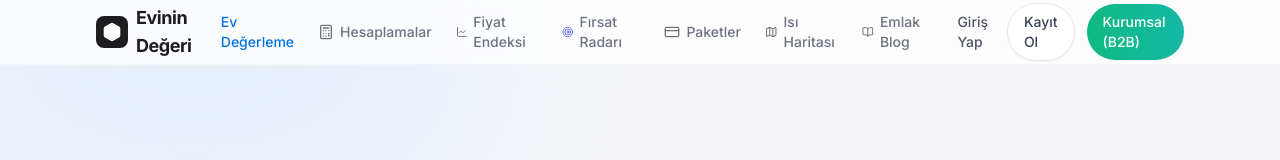
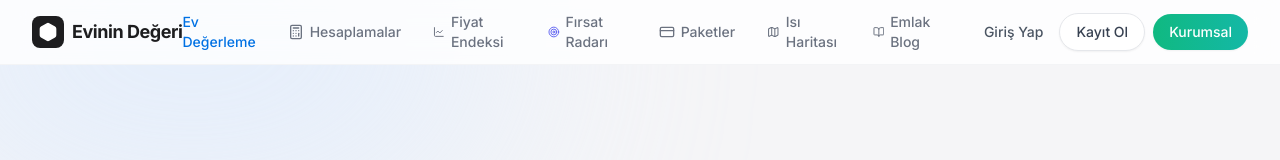
Before and after one commit to pues34/evinin-degeri, a Next.js app: page / in a window 1280 px wide. Shown: the top 160 px of the page. Built offline with nearby package versions, Linux system fonts and the light colour scheme; no server answers; the database is empty.

Commit message:
fix(ui): Adjust header layout and update tax info

```diff
--- a/src/components/Footer.tsx
+++ b/src/components/Footer.tsx
@@ -37,7 +37,7 @@ export default async function Footer() {
                             </div>
                             <div className="flex items-start gap-2">
                                 <MapPin size={12} className="text-appleBlue shrink-0 mt-0.5" />
-                                <span>Evinin Değeri Gayrimenkul Teknolojileri<br />Muratpaşa Mah. Cemiyet Cad. No:28<br />Bayrampaşa / İstanbul<br /><br /><span className="text-[10px] text-gray-400">Vergi Dairesi: Bayrampaşa VD<br />Vergi No: 3820000000</span></span>
+                                <span>Evinin Değeri Gayrimenkul Teknolojileri<br />Muratpaşa Mah. Cemiyet Cad. No:28<br />Bayrampaşa / İstanbul<br /><br /><span className="text-[10px] text-gray-400">Vergi Dairesi: Tuna<br />Vergi No: 1310852802</span></span>
                             </div>
                         </div>
                     </div>
--- a/src/components/Header.tsx
+++ b/src/components/Header.tsx
@@ -14,16 +14,16 @@ export default function Header() {
 
     return (
         <header className="sticky top-0 w-full bg-white/80 backdrop-blur-md border-b border-gray-100 z-50">
-            <div className="max-w-6xl mx-auto px-4 sm:px-6 lg:px-8">
+            <div className="max-w-[1400px] mx-auto px-4 sm:px-6 lg:px-8">
                 <div className="flex justify-between items-center h-16">
-                    <Link href="/" className="flex items-center gap-2 group">
+                    <Link href="/" className="flex items-center gap-2 group shrink-0">
                         <span className="p-1.5 bg-appleDark text-white rounded-lg group-hover:bg-appleBlue transition-colors">
                             <Hexagon size={20} className="fill-current" />
                         </span>
                         <span className="font-bold text-lg text-appleDark tracking-tight">Evinin Değeri</span>
                     </Link>
 
-                    <nav className="hidden md:flex items-center gap-6">
+                    <nav className="hidden lg:flex items-center gap-4 xl:gap-8 flex-1 justify-center">
                         <Link href="/" className={`text-sm font-medium transition-colors ${pathname === '/' ? 'text-appleBlue' : 'text-gray-500 hover:text-appleDark'}`}>
                             Ev Değerleme
                         </Link>
@@ -46,39 +46,39 @@ export default function Header() {
                             <BookOpen size={16} /> Emlak Blog
                         </Link>
                         {session ? (
-                            <>
+                            <div className="flex items-center gap-2 shrink-0">
                                 {session.user?.role === "realtor" || session.user?.role === "admin" ? (
-                                    <Link href="/b2b/dashboard" className="px-4 py-2 bg-gradient-to-r from-emerald-500 to-teal-500 text-white rounded-full text-sm font-medium shadow-sm hover:shadow-md transition-all flex items-center gap-1.5">
+                                    <Link href="/b2b/dashboard" className="px-4 py-2 bg-gradient-to-r from-emerald-500 to-teal-500 text-white rounded-full text-sm font-medium shadow-sm hover:shadow-md transition-all flex items-center gap-1.5 whitespace-nowrap">
                                         <Building2 size={16} /> B2B Panel
                                     </Link>
                                 ) : (
                                     <>
-                                        <Link href="/portfoy" className="px-4 py-2 bg-appleDark text-white rounded-full text-sm font-medium shadow-sm hover:bg-appleBlue transition-all flex items-center gap-1.5">
+                                        <Link href="/portfoy" className="px-4 py-2 bg-appleDark text-white rounded-full text-sm font-medium shadow-sm hover:bg-appleBlue transition-all flex items-center gap-1.5 whitespace-nowrap">
                                             <User size={16} /> Portföyüm
                                         </Link>
-                                        <Link href="/ai-danisman" className="px-4 py-2 bg-gradient-to-r from-purple-500 to-indigo-600 text-white rounded-full text-sm font-medium shadow-md hover:shadow-lg transition-all flex items-center gap-1.5">
+                                        <Link href="/ai-danisman" className="px-4 py-2 bg-gradient-to-r from-purple-500 to-indigo-600 text-white rounded-full text-sm font-medium shadow-md hover:shadow-lg transition-all flex items-center gap-1.5 whitespace-nowrap">
                                             <Bot size={16} /> AI Danışman
                                         </Link>
                                     </>
                                 )}
-                            </>
+                            </div>
                         ) : (
-                            <div className="flex items-center gap-3">
-                                <Link href="/giris" className="text-sm font-medium text-gray-600 hover:text-appleDark transition-colors">
+                            <div className="flex items-center gap-2 shrink-0">
+                                <Link href="/giris" className="text-sm font-medium text-gray-600 hover:text-appleDark transition-colors px-2">
                                     Giriş Yap
                                 </Link>
-                                <Link href="/kayit" className="px-4 py-2 border border-gray-200 text-gray-700 bg-white rounded-full text-sm font-medium shadow-sm hover:bg-gray-50 transition-all flex items-center gap-1.5">
+                                <Link href="/kayit" className="px-4 py-2 border border-gray-200 text-gray-700 bg-white rounded-full text-sm font-medium shadow-sm hover:bg-gray-50 transition-all flex items-center gap-1.5 whitespace-nowrap">
                                     Kayıt Ol
                                 </Link>
-                                <Link href="/b2b" className="px-4 py-2 bg-gradient-to-r from-emerald-500 to-teal-500 text-white rounded-full text-sm font-medium shadow-sm hover:shadow-md transition-all flex items-center gap-1.5">
-                                    Kurumsal (B2B)
+                                <Link href="/b2b" className="px-4 py-2 bg-gradient-to-r from-emerald-500 to-teal-500 text-white rounded-full text-sm font-medium shadow-sm hover:shadow-md transition-all flex items-center gap-1.5 whitespace-nowrap">
+                                    Kurumsal
                                 </Link>
                             </div>
                         )}
                     </nav>
 
-                    {/* Mobile Menu Button */}
-                    <div className="md:hidden flex items-center gap-3">
+                    {/* Mobile Menu Button - Temporarily just showing auth directly or panel */}
+                    <div className="lg:hidden flex items-center gap-3 shrink-0">
                         {session ? (
                             <Link href={session.user?.role === 'user' ? '/portfoy' : '/b2b/dashboard'} className="px-3 py-1.5 bg-gray-50 text-appleDark rounded-lg text-xs font-bold border border-gray-200">Panel</Link>
                         ) : (
```
